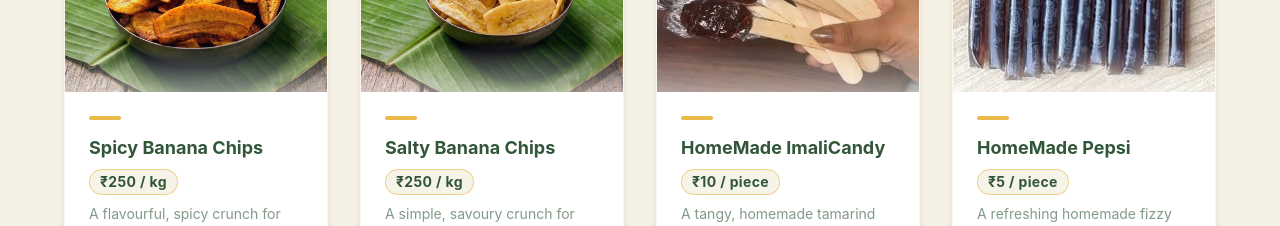
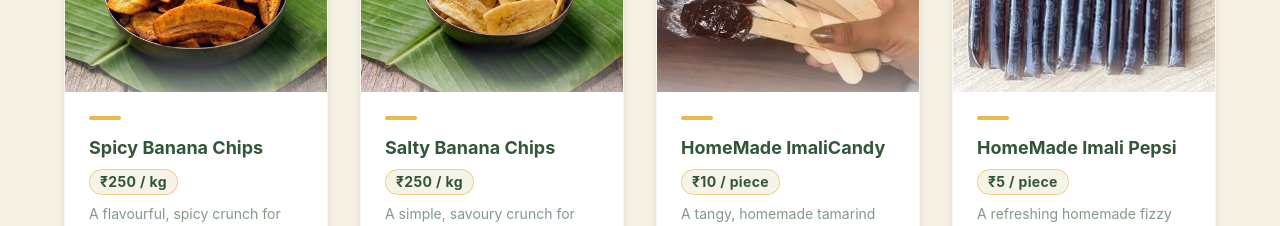
Before and after one commit to HemantBorase1/khandesh-naturals, a React (Vite) app: page / in a window 1280 px wide. Shown: the part 1400-1626 px from the top of the page. Built offline with nearby package versions, Linux system fonts and the light colour scheme; no server answers.

Commit message:
Name Changed

```diff
--- a/src/components/Contact.jsx
+++ b/src/components/Contact.jsx
@@ -1,7 +1,7 @@
 import { useState } from 'react';
 import { submitEnquiry, ConfigurationError } from '../services/enquiryService';
 
-const PRODUCT_OPTIONS = ['Spicy Banana Chips', 'Salty Banana Chips', 'HomeMade ImaliCandy', 'HomeMade Pepsi'];
+const PRODUCT_OPTIONS = ['Spicy Banana Chips', 'Salty Banana Chips', 'HomeMade ImaliCandy', 'HomeMade Imali Pepsi'];
 
 const INITIAL_FORM    = { name: '', phone: '', product: '', message: '' };
 const INITIAL_ERRORS  = { name: '', phone: '', product: '' };
--- a/src/components/Products.jsx
+++ b/src/components/Products.jsx
@@ -33,13 +33,13 @@ const PRODUCTS = [
   },
   {
     id: '',
-    name: 'HomeMade Pepsi',
+    name: 'HomeMade Imali Pepsi',
     price: '₹5 / piece',
     description: 'A refreshing homemade fizzy drink inspired by classic flavours.',
     badge: '🥤 Drink',
     imageUrl: '/images/Pepsi.jpeg',
     imageAlt:
-      'Khandesh Naturals HomeMade Pepsi — refreshing homemade fizzy drink',
+      'Khandesh Naturals HomeMade Imali Pepsi — refreshing homemade fizzy drink',
   },
 ];
 
```
